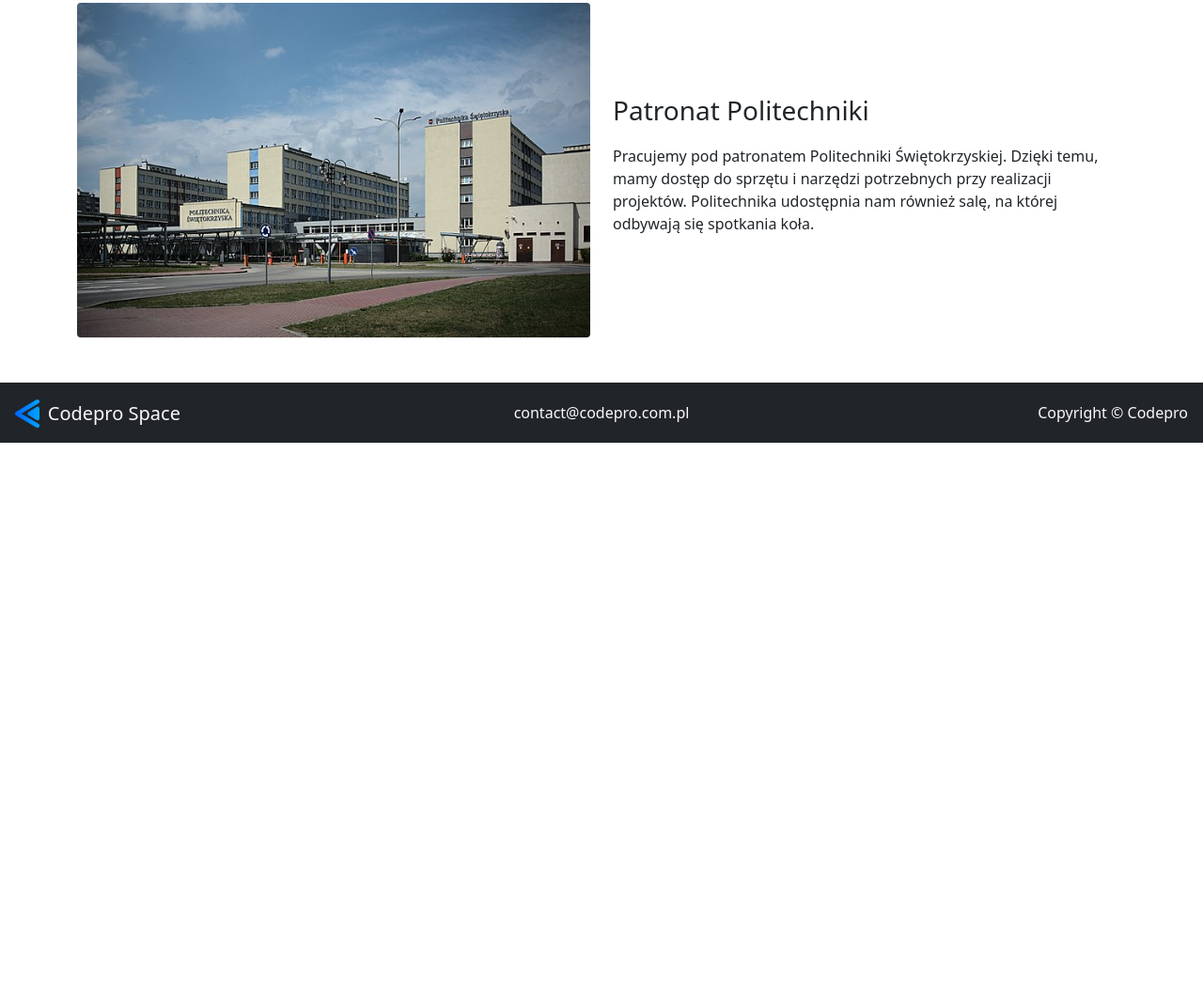
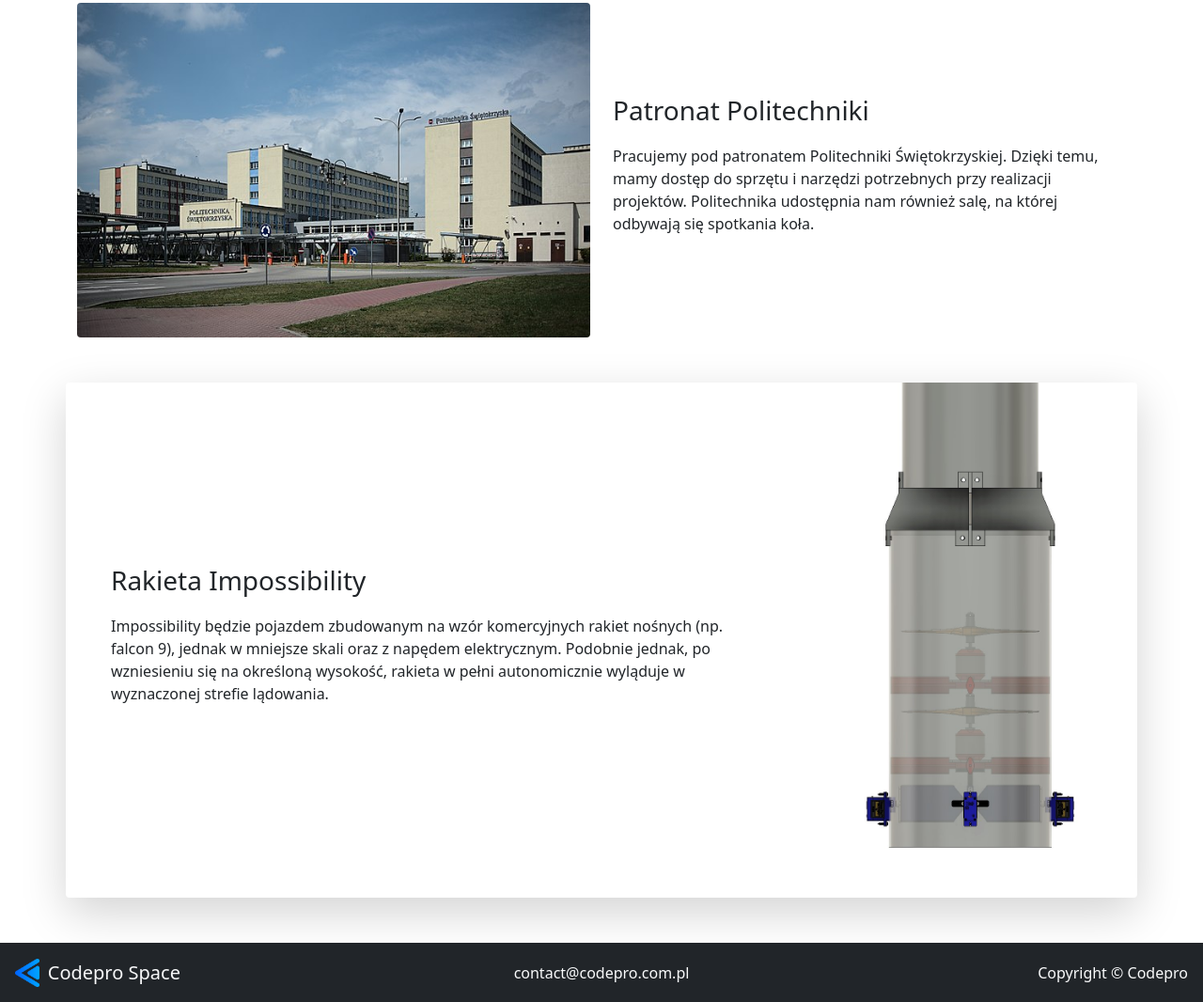
Before and after one commit to GamePlayer103/codepro-space-webside, a plain HTML site: page src/index.html in a window 1280 px wide. Shown: the part 1416-2482 px from the top of the page at 94% size. Before the commit the page ends 1887 px from the top, so only its background shows below. Drawn offline with nearby package versions, Linux system fonts and the light colour scheme.

Commit message:
Added Impossibility rocket section

```diff
--- a/src/index.html
+++ b/src/index.html
@@ -42,7 +42,8 @@
         style="background-image: url('img/erc.png'); background-repeat: no-repeat; background-position: fixed; background-attachment: fixed; background-size: cover; height: 100vh;">
         <div class="container">
             <p class="text-light text-center fs-1">Codepro Space</p>
-            <p class="text-light text-center fs-5 mt-4">„Ważne jest by nigdy nie przestać pytać. Ciekawość nie istnieje bez
+            <p class="text-light text-center fs-5 mt-4">„Ważne jest by nigdy nie przestać pytać. Ciekawość nie istnieje
+                bez
                 przyczyny.
                 Wystarczy więc, jeśli spróbujemy zrozumieć choć trochę tej tajemnicy każdego dnia.“</p>
         </div>
@@ -84,7 +85,22 @@
                     się spotkania koła.</p>
             </div>
             <div class="col">
-                <img src="img/politechnika.jpg" class="img-fluid rounded" alt="spotkanie koła naukowego Codepro Space">
+                <img src="img/politechnika.jpg" class="img-fluid rounded" alt="budynki politechniki Świętokrzyskiej">
+            </div>
+        </div>
+    </section>
+
+    <section class="container mt-5 shadow-lg rounded">
+        <div class="row">
+            <div class="col-md-8 align-self-center p-5">
+                <p class="fs-3">Rakieta Impossibility</p>
+                <p>Impossibility będzie pojazdem zbudowanym na wzór komercyjnych rakiet nośnych (np. falcon 9), jednak w
+                    mniejsze skali oraz z napędem elektrycznym. Podobnie jednak, po wzniesieniu się na określoną
+                    wysokość, rakieta w pełni autonomicznie wyląduje w wyznaczonej strefie lądowania.</p>
+            </div>
+            <div class="col-md d-flex">
+                <img src="img/imposibility.png" class="ms-auto me-5 mb-5" style="max-height: 500px"
+                    alt="projekt rakiety impossibility">
             </div>
         </div>
     </section>
@@ -97,7 +113,8 @@
                     <span class="fs-5 align-middle ms-1 text-light">Codepro Space</span>
                 </a>
             </div>
-            <div class="col d-flex align-items-center justify-content-lg-center justify-content-center justify-content-sm-end">
+            <div
+                class="col d-flex align-items-center justify-content-lg-center justify-content-center justify-content-sm-end">
                 <span>contact@codepro.com.pl</span>
             </div>
             <div class="col-lg d-flex align-items-center justify-content-lg-end justify-content-center mt-lg-0 mt-4">
```
Also changed, not shown: src/img/imposibility.png (added).
